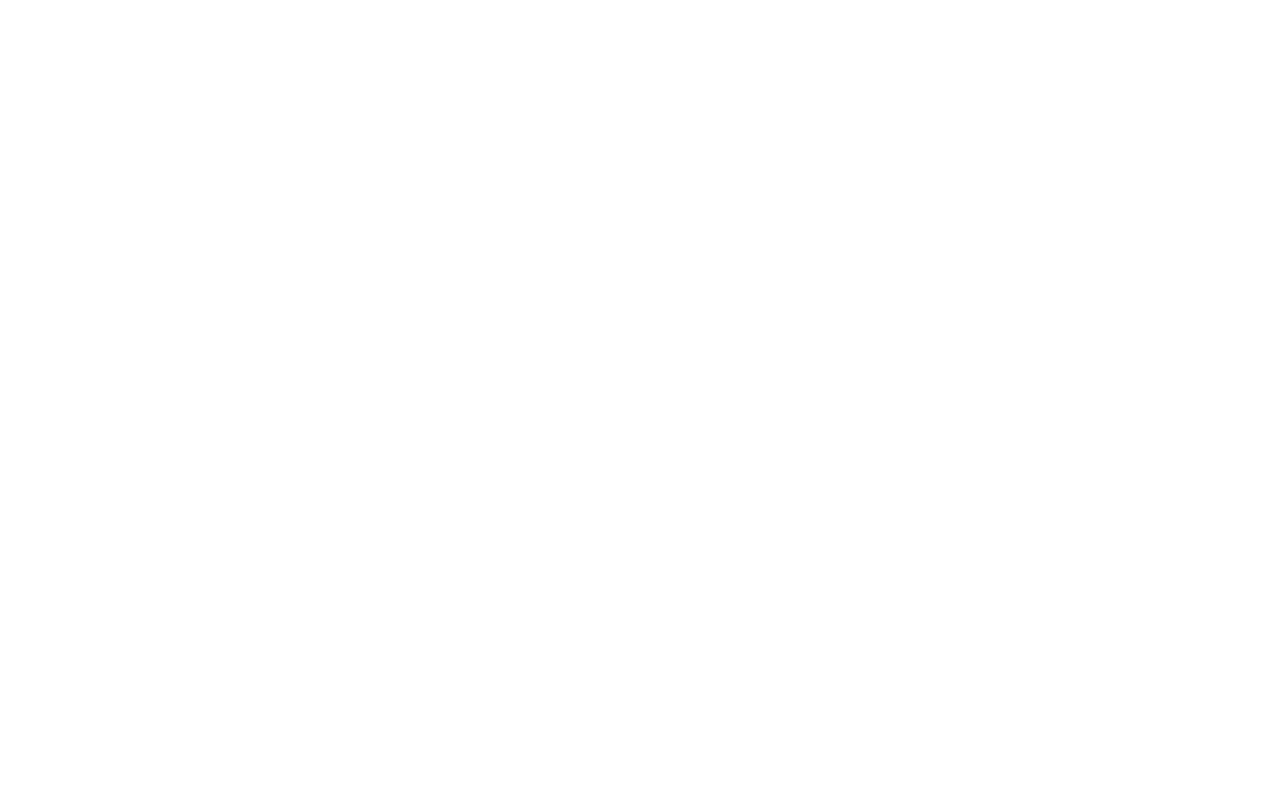
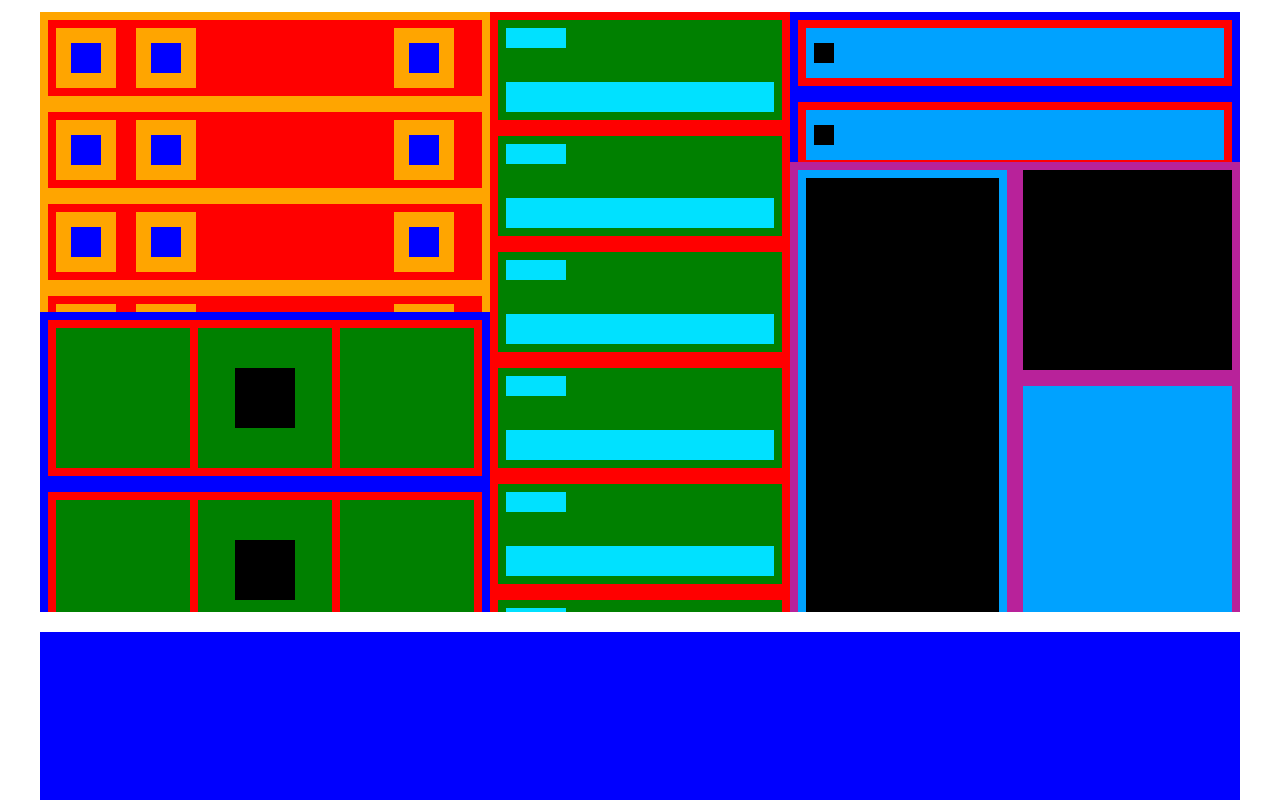
Before and after one commit to foronered/training-llp, a React (Create React App) app: page / in a window 1280 px wide. Shown: the part 6860-7660 px from the top of the page. Before the commit the page ends 6884 px from the top, so only its background shows below. Built offline with nearby package versions, Linux system fonts and the light colour scheme.

Commit message:
Sheet 3 done

```diff
--- a/src/App.tsx
+++ b/src/App.tsx
@@ -12,6 +12,8 @@
 import { Module24 } from './modules/Module2.4'
 import { Module25 } from './modules/Module2.5'
 import { Module26 } from './modules/Module2.6'
+import { Module30 } from './modules/Module3.0'
+import { Module41 } from './modules/Module4.1'
 const GlobalStyle = createGlobalStyle`
   html {
     margin: 0;
@@ -52,6 +54,8 @@
       <div style={{ height: '20px' }}></div> <Module24 />
       <div style={{ height: '20px' }}></div> <Module25 />
       <div style={{ height: '20px' }}></div> <Module26 />
+      <div style={{ height: '20px' }}></div> <Module30 />
+      <div style={{ height: '20px' }}></div> <Module41 />
     </Wrapper>
   )
 }
--- /dev/null
+++ b/src/modules/Module3.0.tsx
@@ -0,0 +1,262 @@
+import React from 'react'
+import styled from 'styled-components'
+import { MOBILE_BREAKPOINT } from '../constants'
+import { ModuleWrapper } from './common'
+
+const Container = styled.div`
+  width: 100%;
+  height: 100%;
+  display: grid;
+  grid-template-columns: 1fr 300px 1fr;
+  grid-template-rows: 1fr 1fr 1fr 1fr;
+  background-color: blue;
+`
+
+const RedBox = styled.div`
+  display: flex;
+  flex-direction: column;
+  grid-column: 2;
+  grid-row: 1/5;
+  background-color: red;
+  width: 1 flex;
+  height: 1 flex;
+  padding: 8px 8px 0px;
+  overflow-y: scroll;
+  gap: 16px;
+`
+const MiddleGreenBox = styled.div`
+  flex: 0 0 auto;
+  width: 100%;
+  height: 100px;
+  background-color: green;
+  display: flex;
+  flex-direction: column;
+  padding: 8px;
+  justify-content: space-between;
+`
+const MiddleBlueBox1 = styled.div`
+  width: 60px;
+  height: 20px;
+  background-color: #00e1ff;
+`
+const MiddleBlueBox2 = styled.div`
+  width: 100%;
+  height: 30px;
+  background-color: #00e1ff;
+`
+
+const OrangeBox = styled.div`
+  display: flex;
+  flex-direction: column;
+  grid-column: 1;
+  grid-row: 1/3;
+  background-color: orange;
+  width: 1 flex;
+  height: 1 flex;
+  padding: 8px 8px 0px;
+  overflow-y: scroll;
+  gap: 16px;
+`
+
+const LeftTopRedBox = styled.div`
+  flex: 0 0 auto;
+  width: 100%;
+  height: auto;
+  background-color: red;
+  display: grid;
+  padding: 8px;
+  grid-template-columns: 80px 80px 1fr 80px;
+`
+const LeftMiddleOrangeBox = styled.div`
+  width: 60px;
+  height: 60px;
+  background-color: orange;
+  display: flex;
+  justify-content: center;
+  align-items: center;
+`
+const LeftMiddleBlueBox = styled.div`
+  width: 30px;
+  height: 30px;
+  background-color: blue;
+`
+const LeftNothing = styled.div`
+  width: 60px;
+  height: 60px;
+  background-color: red;
+  display: flex;
+  justify-content: center;
+  align-items: center;
+`
+
+const BlueBox = styled.div`
+  display: flex;
+  flex-direction: column;
+  grid-column: 1;
+  grid-row: 3/5;
+  background-color: blue;
+  width: 1 flex;
+  height: 1 flex;
+  padding: 8px 8px 0px;
+  overflow-y: scroll;
+  gap: 16px;
+`
+
+const LeftBotRedBox = styled.div`
+  flex: 0 0 auto;
+  width: 100%;
+  height: auto;
+  background-color: red;
+  display: grid;
+  padding: 8px;
+  gap: 8px;
+  grid-template-columns: 1fr 1fr 1fr;
+`
+const LeftMiddleGreenBox = styled.div`
+  width: 1 flex;
+  height: 140px;
+  background-color: green;
+  display: flex;
+  justify-content: center;
+  align-items: center;
+`
+const LeftBotBlackBox = styled.div`
+  width: 60px;
+  height: 60px;
+  background-color: black;
+`
+
+const BlueBoxRight = styled.div`
+  display: flex;
+  flex-direction: column;
+  grid-column: 3;
+  grid-row: 1/2;
+  background-color: blue;
+  width: 1 flex;
+  height: 1 flex;
+  padding: 8px 8px 0px;
+  overflow-y: scroll;
+  gap: 16px;
+`
+
+const RightTopRedBox = styled.div`
+  flex: 0 0 auto;
+  width: 100%;
+  height: auto;
+  background-color: red;
+  display: flex;
+  padding: 8px;
+`
+const TopRightBlueBox = styled.div`
+  width: 100%;
+  height: 50px;
+  background-color: #00a2ff;
+  display: flex;
+  padding: 8px;
+  align-items: center;
+`
+const RightTopBlackBox = styled.div`
+  width: 20px;
+  height: 20px;
+  background-color: black;
+`
+const PinkBox = styled.div`
+  display: grid;
+  grid-column: 3;
+  grid-row: 2/6;
+  background-color: #b8229a;
+  width: 1 flex;
+  height: 1 flex;
+  padding: 8px 8px 0px;
+  overflow-y: scroll;
+  gap: 16px;
+  grid-template-columns: 1fr 1fr;
+  grid-template-rows: 200px 1fr;
+`
+const BotRightBlueBox = styled.div`
+  grid-column: 1;
+  grid-row: 1/3;
+  width: 100%;
+  height: 1000px;
+  background-color: #00a2ff;
+  display: flex;
+  padding: 8px;
+  align-items: center;
+`
+const BotRightBlackBoxInner = styled.div`
+  width: 100%;
+  height: 100%;
+  background-color: black;
+`
+const BotRightBlackBox = styled.div`
+  grid-column: 2;
+  grid-row: 1;
+  width: 100%;
+  height: 200px;
+  background-color: black;
+`
+const BotRightBlueBox2 = styled.div`
+  grid-column: 2;
+  grid-row: 2;
+  width: 100%;
+  height: 850px;
+  background-color: #00a2ff;
+`
+
+export const Module30 = () => {
+  const greenboxesmiddle = Array.from({ length: 10 }).map((_, index) => (
+    <MiddleGreenBox key={index}>
+      <MiddleBlueBox1 />
+      <MiddleBlueBox2 />
+    </MiddleGreenBox>
+  ))
+  const redboxeslefttop = Array.from({ length: 10 }).map((_, index) => (
+    <LeftTopRedBox key={index}>
+      <LeftMiddleOrangeBox>
+        <LeftMiddleBlueBox />
+      </LeftMiddleOrangeBox>
+      <LeftMiddleOrangeBox>
+        <LeftMiddleBlueBox />
+      </LeftMiddleOrangeBox>
+      <LeftNothing />
+      <LeftMiddleOrangeBox>
+        <LeftMiddleBlueBox />
+      </LeftMiddleOrangeBox>
+    </LeftTopRedBox>
+  ))
+  const redboxesleftbot = Array.from({ length: 10 }).map((_, index) => (
+    <LeftBotRedBox key={index}>
+      <LeftMiddleGreenBox />
+      <LeftMiddleGreenBox>
+        <LeftBotBlackBox />
+      </LeftMiddleGreenBox>
+      <LeftMiddleGreenBox />
+    </LeftBotRedBox>
+  ))
+
+  const redboxesrighttop = Array.from({ length: 10 }).map((_, index) => (
+    <RightTopRedBox key={index}>
+      <TopRightBlueBox>
+        <RightTopBlackBox />
+      </TopRightBlueBox>
+    </RightTopRedBox>
+  ))
+  return (
+    <ModuleWrapper>
+      <Container>
+        <RedBox>{greenboxesmiddle}</RedBox>
+        <OrangeBox> {redboxeslefttop}</OrangeBox>
+        <BlueBox> {redboxesleftbot}</BlueBox>
+        <BlueBoxRight> {redboxesrighttop}</BlueBoxRight>
+        <PinkBox>
+          <BotRightBlueBox>
+            {' '}
+            <BotRightBlackBoxInner />
+          </BotRightBlueBox>
+          <BotRightBlackBox />
+          <BotRightBlueBox2 />
+        </PinkBox>
+      </Container>
+    </ModuleWrapper>
+  )
+}
--- /dev/null
+++ b/src/modules/Module4.1.tsx
@@ -0,0 +1,46 @@
+import React from 'react'
+import styled from 'styled-components'
+import { MOBILE_BREAKPOINT } from '../constants'
+import { ModuleWrapper } from './common'
+
+const Container = styled.div`
+  width: 100%;
+  height: 100%;
+  display: flex;
+  align-items: center;
+  justify-content: center;
+  background-color: blue;
+`
+
+const RedBox = styled.div`
+  background-color: red;
+  width: 200px;
+  height: 200px;
+  padding: 8px 8px 0px;
+  overflow-y: scroll;
+`
+const GreenBox = styled.div`
+  width: 100%;
+  height: 500px;
+  @media (min-width: ${MOBILE_BREAKPOINT}) {
+    background-color: green;
+  }
+
+  @media (max-width: ${MOBILE_BREAKPOINT}) {
+    background-color: orange;
+  }
+`
+
+export const Module41 = () => {
+  return (
+    <ModuleWrapper>
+      <Container>
+        <RedBox>
+          <GreenBox />
+        </RedBox>
+      </Container>
+    </ModuleWrapper>
+  )
+}
+// border radius hoch
+// position absolute and pos relative
```
